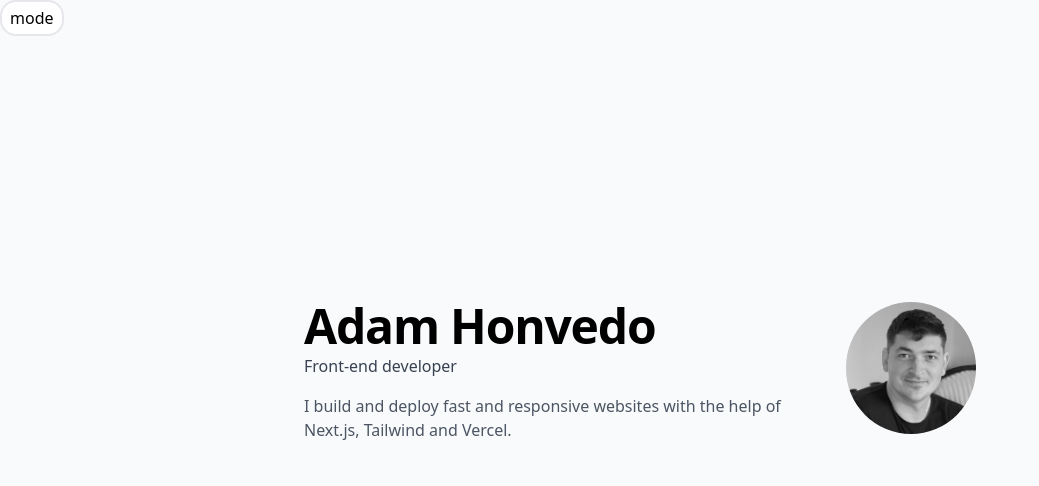
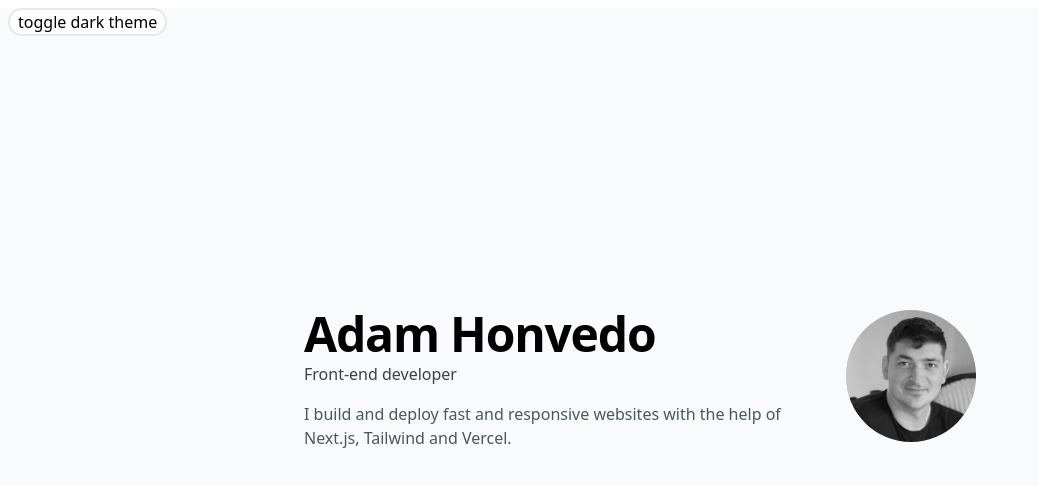
Before and after one commit to Homvi/portfolio, a Next.js app: page / in a window 1280 px wide. Shown: the top 486 px of the page, without its empty margins (0-1039 px from the left). Built offline with nearby package versions, Linux system fonts and the light colour scheme.

Commit message:
change toggle button

```diff
--- a/pages/index.tsx
+++ b/pages/index.tsx
@@ -38,12 +38,12 @@ export default function Home() {
       </Head>
       <body className="bg-white dark:bg-black text-white dark:text-black">
         <div className="bg-gray-50 dark:bg-gray-900">
-          <button
-            className="bg-white text-black px-2 py-1 dark:bg-black dark:text-white border-2 rounded-2xl"
+          <div
+            className="bg-white text-black px-2 w-fit m-2 cursor-pointer dark:bg-gray-900 dark:text-white border-2 rounded-2xl"
             onClick={toggleMode}
           >
-            mode
-          </button>
+            toggle dark theme
+          </div>
           <main className="flex flex-col justify-center px-8 bg-gray-50 min-h-screen dark:bg-gray-900">
             <div className="flex flex-col justify-center items-start max-w-2xl border-gray-200 dark:border-gray-700 mx-auto pb-16">
               <div className="flex flex-col-reverse sm:flex-row items-start">
```
